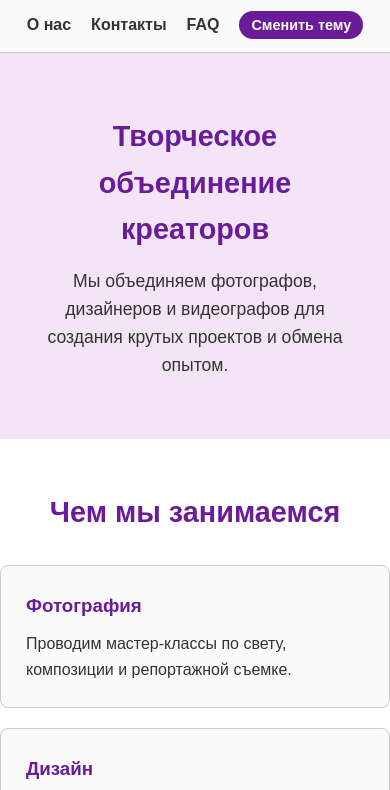
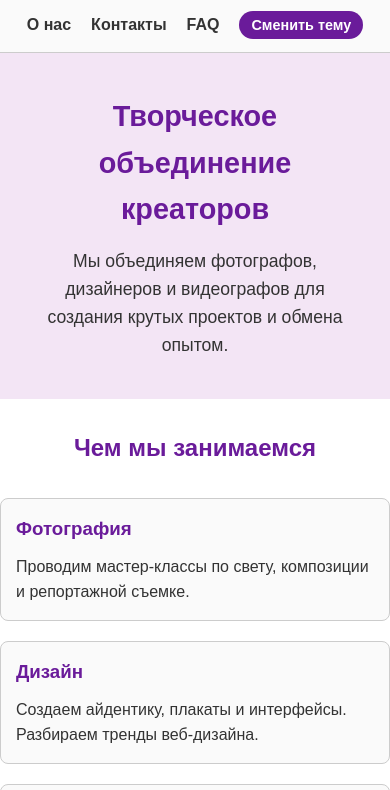
Before and after one commit to SamDe7/Misha_Disa, a plain HTML site: page index.html in a window 390 px wide. Shown: the part 54-844 px from the top of the page. Drawn offline with Linux system fonts and the light colour scheme.

Commit message:
Настройка адаптивности под мобильное устройство

```diff
--- a/style.css
+++ b/style.css
@@ -26,7 +26,6 @@ body {
   background-color: var(--bg);
   color: var(--text);
   line-height: 1.6;
-  /* ДОБАВЛЕНО НА ЭТАПЕ 4: Плавная смена темы */
   transition: background-color 0.3s, color 0.3s;
 }
 
@@ -75,10 +74,8 @@ nav a:hover { color: var(--primary); }
   border: 1px solid var(--border);
   border-radius: 8px;
   padding: 25px;
-  /* ДОБАВЛЕНО НА ЭТАПЕ 4: Плавность карточек */
   transition: transform 0.2s, box-shadow 0.2s;
 }
-/* ДОБАВЛЕНО НА ЭТАПЕ 4: Hover карточек */
 .card:hover {
   transform: translateY(-5px);
   box-shadow: 0 5px 15px rgba(0,0,0,0.1);
@@ -95,13 +92,11 @@ input, textarea {
   border-radius: 4px;
   font-family: inherit;
   font-size: 1rem;
-  /* ДОБАВЛЕНО НА ЭТАПЕ 4: Фон инпутов из переменных */
   background: var(--bg);
   color: var(--text);
 }
 .btn { width: 100%; padding: 12px; background: var(--primary); color: #fff; border: none; border-radius: 4px; font-size: 1.1rem; font-weight: bold; cursor: pointer; }
 
-/* --- ДОБАВЛЕНО НА ЭТАПЕ 4: Валидация формы --- */
 input:focus:invalid, textarea:focus:invalid {
   border-color: #e53935;
   outline: none;
@@ -127,11 +122,20 @@ details[open] summary::after { content: '−'; }
 /* --- 8. Подвал --- */
 footer { background: var(--card-bg); text-align: center; padding: 20px; margin-top: auto; border-top: 1px solid var(--border); }
 
-/* --- 9. Адаптивность --- */
+/* --- 9. Адаптивность (768px) --- */
 @media (max-width: 768px) {
   .nav-wrap { flex-direction: column; gap: 15px; }
   nav ul { flex-wrap: wrap; justify-content: center; }
 }
 
+/* --- ДОБАВЛЕНО НА ЭТАПЕ 5: Адаптивность под маленькие экраны (360px) --- */
+@media (max-width: 480px) {
+  .hero { padding: 40px 15px; }
+  .form-box { padding: 20px 15px; }
+  .section { padding: 30px 0; }
+  .section-title { font-size: 1.5rem; }
+  .card { padding: 15px; }
+}
+
 /* --- Доступность --- */
 a:focus-visible, label:focus-visible { outline: 3px solid #ff9800; outline-offset: 2px; }
```
